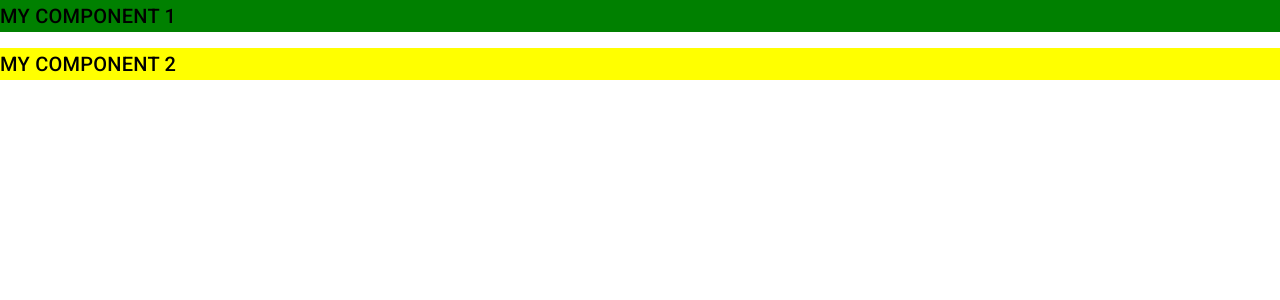
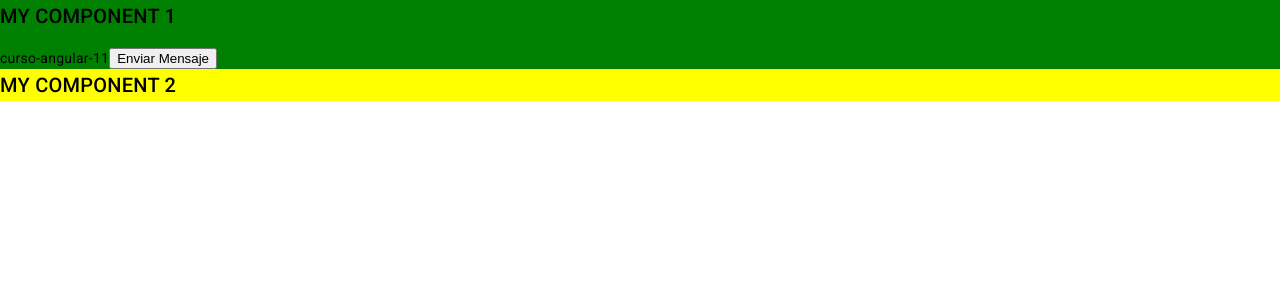
Before and after one commit to HugoMontes/curso-angular-11, an Angular app: page / in a window 1280 px wide. Shown: the top 300 px of the page. Built offline with nearby package versions, Linux system fonts and the light colour scheme.

Commit message:
16. Comunicación entre componentes

```diff
--- a/src/app/app.component.html
+++ b/src/app/app.component.html
@@ -1,3 +1,6 @@
 <!-- <router-outlet /> -->
-<app-my-component1></app-my-component1>
+<app-my-component1
+  [title]="title"
+  (sendMessage)="getMessage($event)"
+></app-my-component1>
 <app-my-component2></app-my-component2>
--- a/src/app/app.component.ts
+++ b/src/app/app.component.ts
@@ -7,4 +7,8 @@ import { Component } from '@angular/core';
 })
 export class AppComponent {
   title = 'curso-angular-11';
+
+  getMessage(value: string): void {
+    console.log(value);
+  }
 }
--- a/src/app/my-component1/my-component1.component.html
+++ b/src/app/my-component1/my-component1.component.html
@@ -1,3 +1,5 @@
 <div class="container">
   <h2>MY COMPONENT 1</h2>
+  <label for="">{{ title }}</label>
+  <button (click)="clickSentMessageToFather()">Enviar Mensaje</button>
 </div>
--- a/src/app/my-component1/my-component1.component.ts
+++ b/src/app/my-component1/my-component1.component.ts
@@ -1,8 +1,15 @@
-import { Component } from '@angular/core';
+import { Component, EventEmitter, Input, Output } from '@angular/core';
 
 @Component({
   selector: 'app-my-component1',
   templateUrl: './my-component1.component.html',
   styleUrl: './my-component1.component.scss',
 })
-export class MyComponent1Component {}
+export class MyComponent1Component {
+  @Input() title: string | undefined;
+  @Output() sendMessage = new EventEmitter<string>();
+
+  clickSentMessageToFather(): void {
+    this.sendMessage.emit('Yo soy tu hijo');
+  }
+}
```
